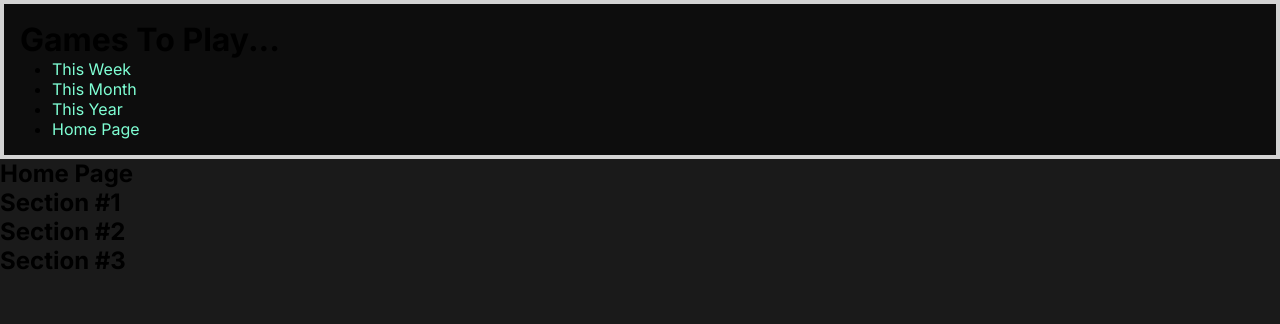
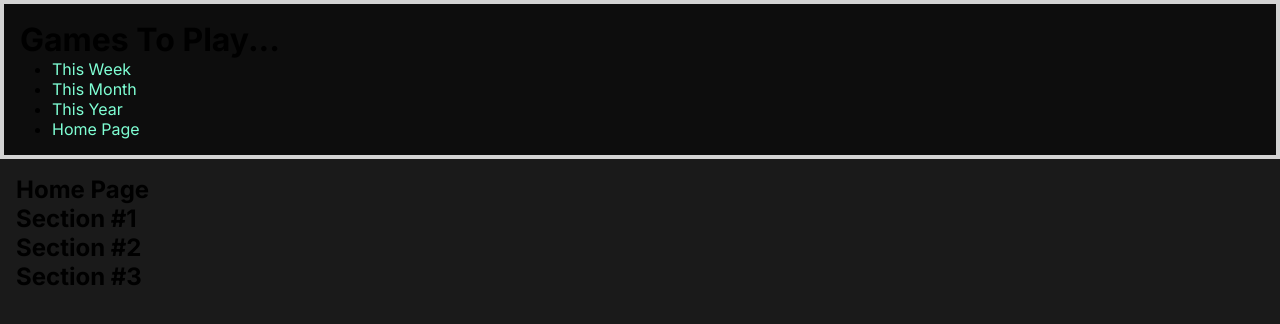
Before and after one commit to franco-ortega/to-do-games, a Next.js app: page / in a window 1280 px wide. Shown: the top 324 px of the page. Built offline with nearby package versions, Linux system fonts and the light colour scheme.

Commit message:
add padding to Home component

```diff
--- a/components/home/Home.module.scss
+++ b/components/home/Home.module.scss
@@ -1,3 +1,3 @@
 .Home {
-  // background-color: darkgray;
+  padding: 1rem
 }
```
